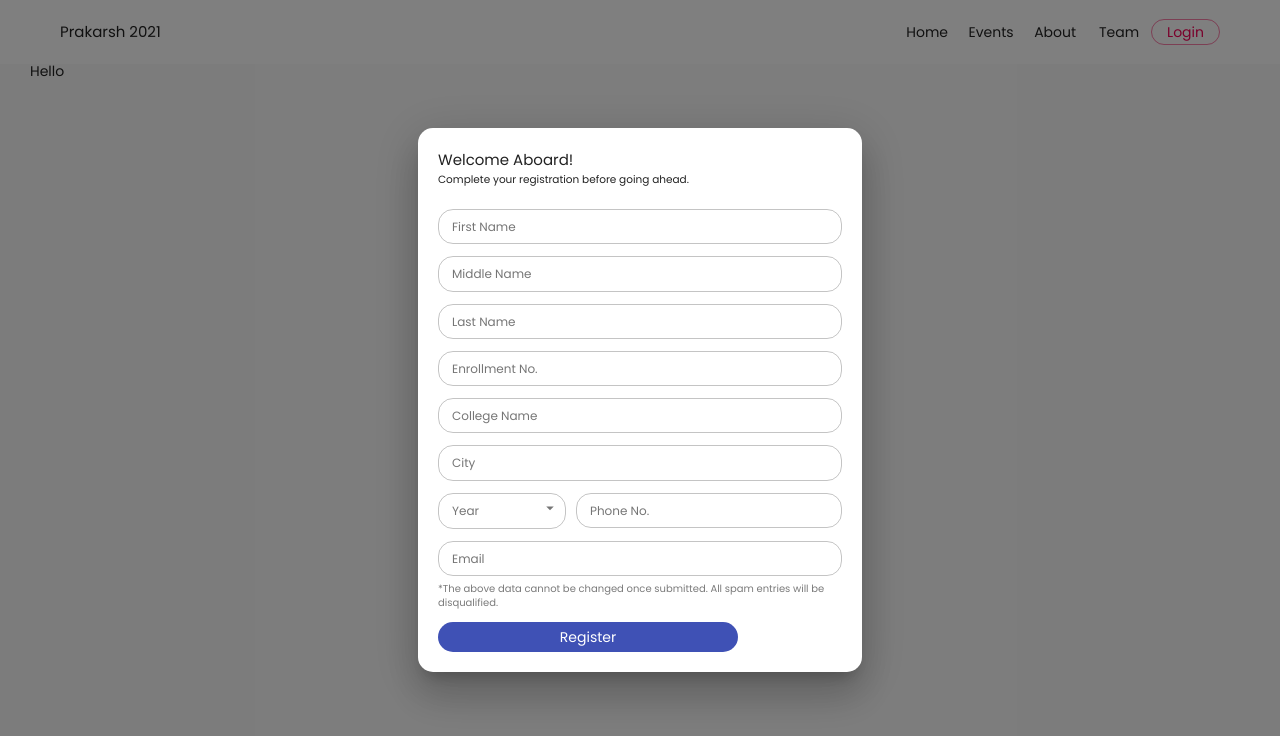
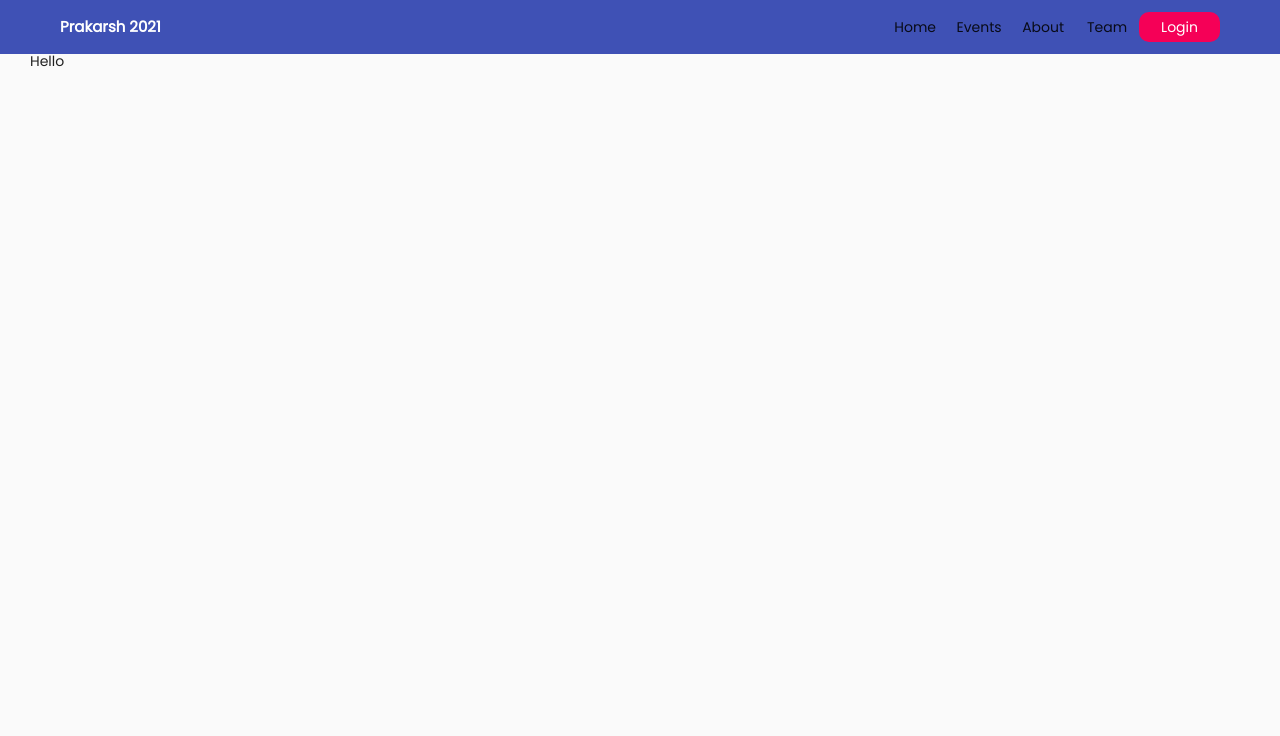
Before and after one commit to SvitPrakarsh/prakarshxvi, a Next.js app: page / in a window 1280 px wide. Shown: the top 736 px of the page. Built offline with nearby package versions, Linux system fonts and the light colour scheme.

Commit message:
register modal temp logic added

```diff
--- a/Context.jsx
+++ b/Context.jsx
@@ -7,7 +7,7 @@ export default Context;
 // Provider
 export const Provider = (props) => {
 	const [drawer, setDrawer] = useState(false);
-	const [auth, setAuth] = useState(null);
+	const [auth, setAuth] = useState(false);
 	const [cart, setCart] = useState({});
 
 	return (
--- a/components/Navigation.jsx
+++ b/components/Navigation.jsx
@@ -1,4 +1,4 @@
-import {Container, makeStyles} from '@material-ui/core';
+import { Container, makeStyles } from '@material-ui/core';
 import { AppBar, IconButton, Toolbar, Typography } from '@material-ui/core';
 import Menu from '@material-ui/core/Menu';
 import { useContext, useEffect, useState } from 'react';
@@ -16,7 +16,7 @@ import { ListItemText } from '@material-ui/core';
 import { Divider } from '@material-ui/core';
 import { MenuItem } from '@material-ui/core';
 import { Button } from '@material-ui/core';
-import {HomeOutlined} from "@material-ui/icons";
+import { HomeOutlined } from '@material-ui/icons';
 
 const useStyles = makeStyles((theme) => ({
 	root: {
@@ -43,20 +43,23 @@ const useStyles = makeStyles((theme) => ({
 export default function Navigation() {
 	const classes = useStyles();
 	const [scrolled, setScrolled] = useState(0);
-	const { drawer, setDrawer, auth } = useContext(Context);
+	const { drawer, setDrawer, auth, setAuth } = useContext(Context);
 
 	// useEffect(()=>{let scrolled = },[])
 	return (
 		<AppBar
 			position="static"
-				color={!scrolled ? 'white' : 'transparent'}
+			color={!scrolled ? 'primary' : 'transparent'}
 			style={{ boxShadow: 'none' }}
 			className={classes.appBar}
 		>
 			{/*<nav>*/}
 			<Container maxWidth={'xl'}>
-
-				<Toolbar >
+				<Toolbar
+					style={{
+						minHeight: '54px',
+					}}
+				>
 					<Drawer />
 					<Typography
 						variant="h6"
@@ -66,10 +69,10 @@ export default function Navigation() {
 						Prakarsh 2021
 					</Typography>
 					<div id="desktop-nav">
-						<Button size="small">Home</Button>
-						<Button size="small">Events</Button>
-						<Button size="small">About</Button>
-						<Button size="small">Team</Button>
+						<Button>Home</Button>
+						<Button>Events</Button>
+						<Button>About</Button>
+						<Button>Team</Button>
 					</div>
 					{auth ? (
 						<>
@@ -103,7 +106,12 @@ export default function Navigation() {
 						</>
 					) : (
 						<>
-							<Button variant="outlined" size='medium' color="secondary">
+							<Button
+								variant="contained"
+								size="large"
+								color="secondary"
+								onClick={() => setAuth(!auth)}
+							>
 								Login
 							</Button>
 						</>
@@ -140,13 +148,13 @@ const Drawer = () => {
 						<ListItemIcon>
 							<HomeOutlined />
 						</ListItemIcon>
-							<ListItemText primary='Home' />
+						<ListItemText primary="Home" />
 					</ListItem>
 					<ListItem button>
 						<ListItemIcon>
 							<HomeOutlined />
 						</ListItemIcon>
-						<ListItemText primary='Events' />
+						<ListItemText primary="Events" />
 					</ListItem>
 				</List>
 				<Divider />
--- a/components/Register.jsx
+++ b/components/Register.jsx
@@ -8,9 +8,10 @@ import {
 	MenuItem,
 	Select,
 	TextField,
-    Typography
-} from "@material-ui/core";
-import {useState} from "react";
+	Typography,
+} from '@material-ui/core';
+import { useContext, useState } from 'react';
+import Context from '../Context';
 
 const useStyles = makeStyles((theme) => ({
 	dialogPaper: {
@@ -18,18 +19,18 @@ const useStyles = makeStyles((theme) => ({
 	},
 }));
 
-export default function Register (){
+export default function Register() {
 	const classes = useStyles();
+	const { auth, setAuth } = useContext(Context);
 	const [submitting, setSubmitting] = useState(true);
 
-    return(
+	return (
 		<>
 			<Dialog
-
 				maxWidth="xs"
-                open ={true}
-                //  onClose={() => setAuthDialog(false)}
-                // onBackdropClick={() => notify('Please Complete the Sign Up Process')}
+				open={auth}
+				onClose={() => setAuth(false)}
+				onBackdropClick={() => setAuth(false)}
 				// aria-labelledby="max-width-dialog-title"
 				classes={{
 					paper: classes.dialogPaper,
@@ -39,14 +40,15 @@ export default function Register (){
 				<Typography variant="body2">
 					Complete your registration before going ahead.
 				</Typography>
-                <br/>
+				<br />
 				<form action="">
 					<TextField label="First Name" variant="outlined" fullWidth />
 					<TextField label="Middle Name" variant="outlined" fullWidth />
 					<TextField label="Last Name" variant="outlined" fullWidth />
-                            <TextField label="Enrollment No." variant="outlined"  fullWidth/>
+					<TextField label="Enrollment No." variant="outlined" fullWidth />
 					<TextField label="College Name" variant="outlined" fullWidth />
 					<TextField label="City" variant="outlined" fullWidth />
+
 					<Grid container spacing={1}>
 						<Grid item xs={4}>
 							<FormControl variant="outlined" fullWidth>
@@ -57,30 +59,39 @@ export default function Register (){
 									// onChange={handleChange}
 									label="Year"
 								>
-                                    <MenuItem value='FY'>FY</MenuItem>
-                                    <MenuItem value='SY'>SY</MenuItem>
-                                    <MenuItem value='TY'>TY</MenuItem>
-                                    <MenuItem value='LY'>LY</MenuItem>
+									<MenuItem value="FY">FY</MenuItem>
+									<MenuItem value="SY">SY</MenuItem>
+									<MenuItem value="TY">TY</MenuItem>
+									<MenuItem value="LY">LY</MenuItem>
 								</Select>
 							</FormControl>
 						</Grid>
 						<Grid item xs>
-                            <TextField label="Phone No." variant="outlined" fullWidth/>
-
+							<TextField label="Phone No." variant="outlined" fullWidth />
 						</Grid>
 					</Grid>
-                    <TextField label="Email" variant="outlined"  fullWidth/>
-                    <small>*The above data cannot be changed once submitted. All spam entries will be disqualified.</small>
-                    <br/>
-
-                    <br/>
-<Button variant='contained' color='primary' size='large' fullWidth>
+					<TextField label="Email" variant="outlined" fullWidth />
+					<small>
+						*The above data cannot be changed once submitted. All spam entries
+						will be disqualified.
+					</small>
+					<br />
+					<br />
+					<Grid container spacing={1} justify="center">
+						<Button
+							variant="contained"
+							color="primary"
+							size="large"
+							fullWidth
+							style={{ margin: '0 auto' }}
+						>
 							Register
 						</Button>
-                    <br/>
+					</Grid>
 
+					<br />
 				</form>
 			</Dialog>
 		</>
-    )
+	);
 }
--- a/helpers/theme.jsx
+++ b/helpers/theme.jsx
@@ -2,6 +2,7 @@ import { createMuiTheme } from '@material-ui/core/styles';
 
 export const theme = createMuiTheme({
 	pallete: {
+		type: 'dark',
 		primary: {
 			main: '#0593EA',
 		},
@@ -23,9 +24,30 @@ export const theme = createMuiTheme({
 			'"Segoe UI Symbol"',
 		].join(','),
 		fontSize: 12,
+		h1: {
+			fontWeight: 600,
+			letterSpacing: 1.4,
+		},
+		h2: {
+			fontWeight: 600,
+			letterSpacing: 1.4,
+		},
+		h3: {
+			fontWeight: 600,
+			letterSpacing: 1.4,
+		},
+		h4: {
+			fontWeight: 600,
+		},
+		h5: {
+			fontWeight: 600,
+		},
+		h6: {
+			fontWeight: 600,
+		},
 	},
 	shape: {
-		borderRadius: 15,
+		borderRadius: 10,
 	},
 	spacing: 10,
 	// Override Styling (CSS Properties)
@@ -34,7 +56,8 @@ export const theme = createMuiTheme({
 			root: {
 				textTransform: 'none',
 				borderWidth: '2px',
-				borderRadius: '25px',
+				// borderRadius: '25px',
+				fontSize: 12,
 			},
 			fullWidth: {
 				maxWidth: '300px',
@@ -45,6 +68,7 @@ export const theme = createMuiTheme({
 	props: {
 		MuiButton: {
 			disableElevation: true,
+			size: 'small',
 		},
 		MuiTextField: {
 			variant: 'outlined',
--- a/package.json
+++ b/package.json
@@ -1,7 +1,7 @@
 {
   "name": "prakarsh-2021",
   "version": "1.0.0",
-  "main": "index.js",
+  "main": "./pages/index.js",
   "public": false,
   "scripts": {
     "dev": "next dev",
```
Also changed, not shown: pages/_app.jsx (+10 -9 lines). Lines whose indentation alone changed are shown as unchanged.
